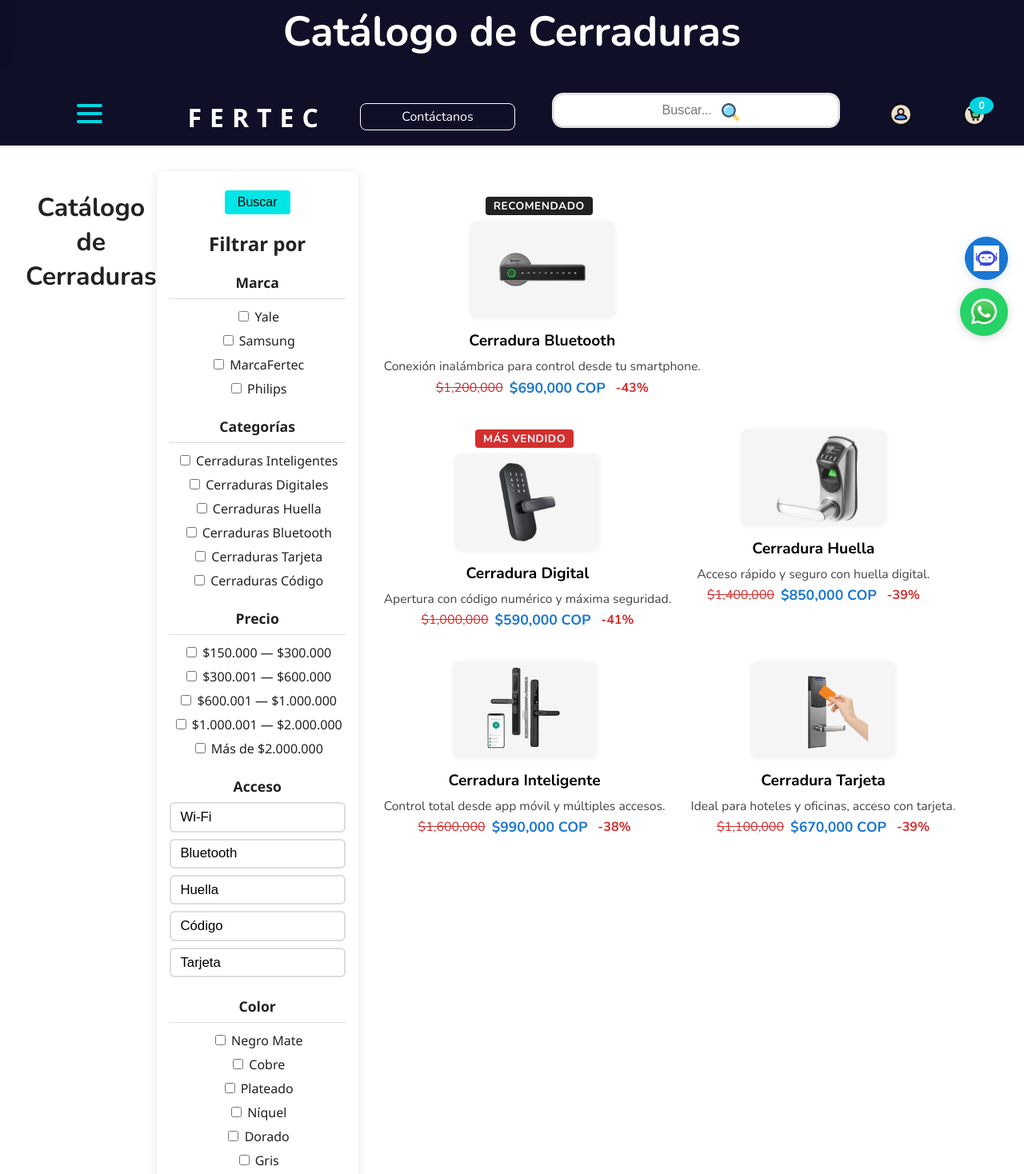
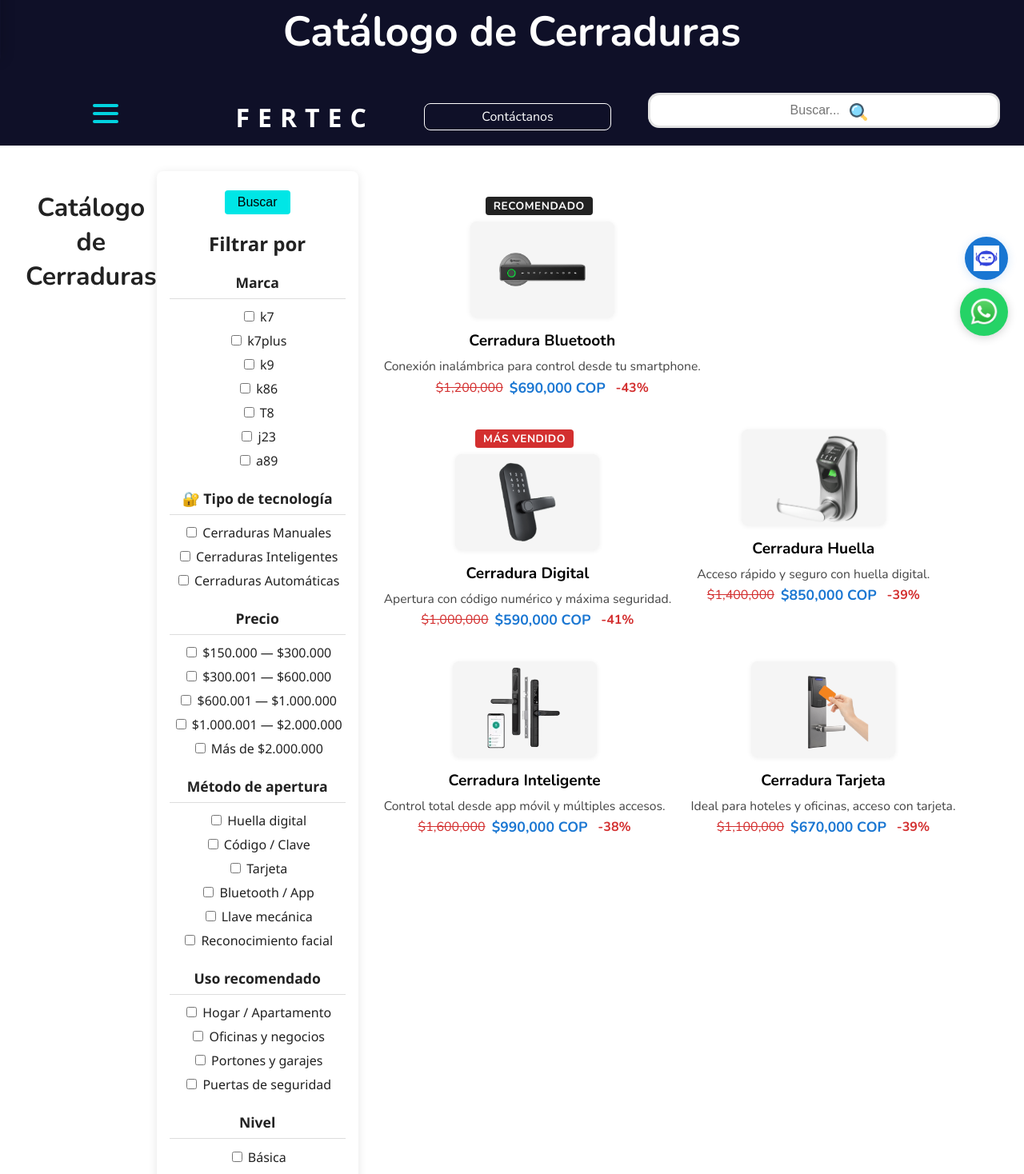
Before and after one commit to eliancasallas07/Fertec_React_2026, a React (Create React App) app: page / in a window 1280 px wide. Shown: the part 360-1828 px from the top of the page at 80% size. Built offline with nearby package versions, Linux system fonts and the light colour scheme.

Commit message:
Actualización de filtros: marcas, tecnología, precio, método de apertura, uso y nivel

```diff
--- a/src/Layout.jsx
+++ b/src/Layout.jsx
@@ -2,8 +2,6 @@ import React, { useState, useMemo } from 'react';
 import { Link } from 'react-router-dom';
 import Sidebar from './Sidebar';
 import logo from './img/logo.png';
-import userIcon from './img/user.png';
-import cartIcon from './img/carrito_compras.png';
 import lupaIcon from './img/lupa.png';
 import cerraduraBluetooth from './img/cerradura_bluetooth.png';
 import cerraduraDigital from './img/cerradura_digital.png';
@@ -260,13 +258,6 @@ const Layout = ({ children, titulo }) => {
             <img src={lupaIcon} alt="Buscar" className="Nav-search-img" />
           </span>
         </div>
-        <div className="Nav-user">
-          <img src={userIcon} alt="Perfil" className="Nav-user-icon" />
-        </div>
-        <div className="Nav-cart">
-          <img src={cartIcon} alt="Carrito" className="Nav-cart-icon" />
-          <span className="Nav-cart-badge">0</span>
-        </div>
       </nav>
       <main className="Catalogo-main">
         {/* Sección independiente para el título */}
@@ -283,36 +274,42 @@ const Layout = ({ children, titulo }) => {
             <div className="Filtros-group">
               <h3 className="Filtros-subtitle">Marca</h3>
               <hr />
-              {['Yale','Samsung','MarcaFertec','Philips'].map(m => (
+              {['k7','k7plus','k9','k86','T8','j23','a89'].map(m => (
                 <label key={m}><input type="checkbox" checked={filtro.tipo==='marca'&&filtro.valor===m} onChange={()=>handleFiltroChange('marca',m)} /> {m}</label>
               ))}
             </div>
-            <h3 className="Filtros-subtitle">Categorías</h3>
+            <h3 className="Filtros-subtitle">🔐 Tipo de tecnología</h3>
             <hr />
-            {['Cerraduras Inteligentes','Cerraduras Digitales','Cerraduras Huella','Cerraduras Bluetooth','Cerraduras Tarjeta','Cerraduras Código'].map(c => (
-              <label key={c}><input type="checkbox" checked={filtro.tipo==='categoria'&&filtro.valor===c} onChange={()=>handleFiltroChange('categoria',c)} /> {c}</label>
+            {['Cerraduras Manuales','Cerraduras Inteligentes','Cerraduras Automáticas'].map(tipo => (
+              <label key={tipo}><input type="checkbox" checked={filtro.tipo==='tecnologia'&&filtro.valor===tipo} onChange={()=>handleFiltroChange('tecnologia',tipo)} /> {tipo}</label>
             ))}
           </div>
           <div className="Filtros-group">
-            <h3 className="Filtros-subtitle">Precio</h3>
+            <h3 className="Filtros-subtitle"> Precio</h3>
             <hr />
             {['$150.000 — $300.000','$300.001 — $600.000','$600.001 — $1.000.000','$1.000.001 — $2.000.000','Más de $2.000.000'].map(p => (
               <label key={p}><input type="checkbox" checked={filtro.tipo==='precio'&&filtro.valor===p} onChange={()=>handleFiltroChange('precio',p)} /> {p}</label>
             ))}
           </div>
           <div className="Filtros-group">
-            <h3 className="Filtros-subtitle">Acceso</h3>
-            <div className="Filtros-acceso-list">
-              {['Wi-Fi','Bluetooth','Huella','Código','Tarjeta'].map(a => (
-                <button key={a} className={`Filtros-acceso-btn${accesoActivo===a?' active':''}`} onClick={()=>handleAcceso(a)}>{a}</button>
-              ))}
-            </div>
+            <h3 className="Filtros-subtitle"> Método de apertura</h3>
+            <hr />
+            {['Huella digital','Código / Clave','Tarjeta','Bluetooth / App','Llave mecánica','Reconocimiento facial'].map(metodo => (
+              <label key={metodo}><input type="checkbox" checked={filtro.tipo==='apertura'&&filtro.valor===metodo} onChange={()=>handleFiltroChange('apertura',metodo)} /> {metodo}</label>
+            ))}
           </div>
           <div className="Filtros-group">
-            <h3 className="Filtros-subtitle">Color</h3>
+            <h3 className="Filtros-subtitle"> Uso recomendado</h3>
             <hr />
-            {['Negro Mate','Cobre','Plateado','Níquel','Dorado','Gris','Bronce','Blanco'].map(col => (
-              <label key={col}><input type="checkbox" checked={filtro.tipo==='color'&&filtro.valor===col} onChange={()=>handleFiltroChange('color',col)} /> {col}</label>
+            {['Hogar / Apartamento','Oficinas y negocios','Portones y garajes','Puertas de seguridad'].map(uso => (
+              <label key={uso}><input type="checkbox" checked={filtro.tipo==='uso'&&filtro.valor===uso} onChange={()=>handleFiltroChange('uso',uso)} /> {uso}</label>
+            ))}
+          </div>
+          <div className="Filtros-group">
+            <h3 className="Filtros-subtitle"> Nivel</h3>
+            <hr />
+            {['Básica','Intermedia','Premium'].map(nivel => (
+              <label key={nivel}><input type="checkbox" checked={filtro.tipo==='nivel'&&filtro.valor===nivel} onChange={()=>handleFiltroChange('nivel',nivel)} /> {nivel}</label>
             ))}
           </div>
         </section>
```
